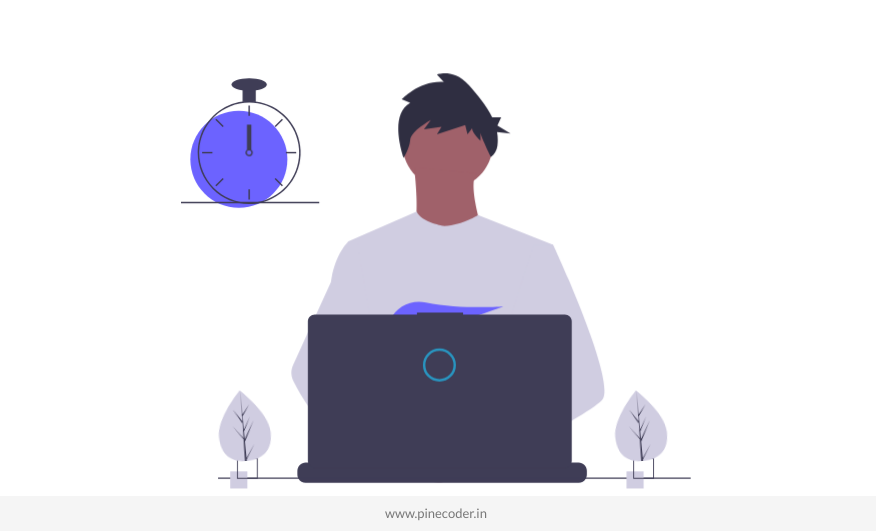
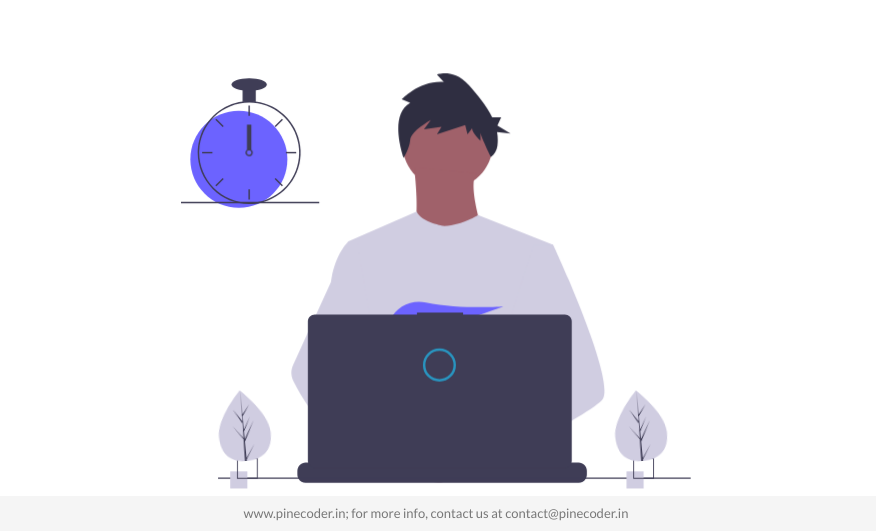
Before and after one commit to tmKamal/under-construction-template, a plain HTML site: page index.html in a window 1280 px wide. Shown: the part 269-800 px from the top of the page, without its empty margins (204-1080 px from the left). Drawn offline with nearby package versions, Linux system fonts and the light colour scheme.

Commit message:
Update index.html

```diff
--- a/index.html
+++ b/index.html
@@ -249,7 +249,7 @@
     </div>
       <footer class="footer">
         <div class="container text-center">
-          <span>www.pinecoder.in</span>
+          <span>www.pinecoder.in; for more info, contact us at contact@pinecoder.in</span>
         </div>
       </footer>
 
```
